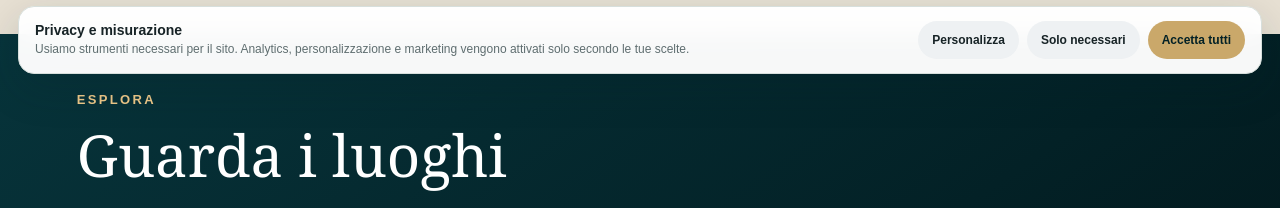
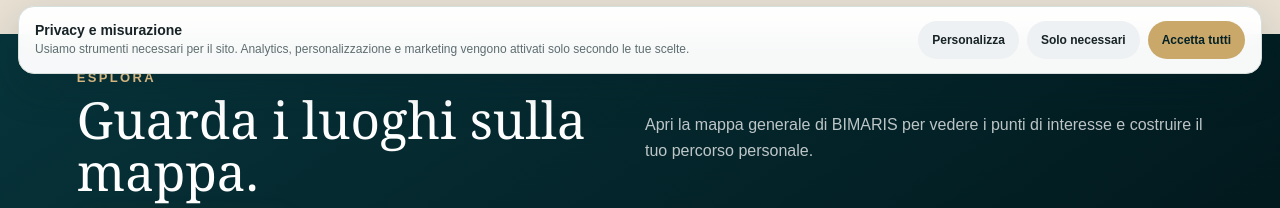
Before and after one commit to giovannibrunetto/bimaris-platform, a Next.js app in the folder apps/web/: page /cultura in a window 1280 px wide. Shown: the part 710-918 px from the top of the page. Built offline with nearby package versions, Linux system fonts and the light colour scheme; no server answers; the database is empty.

Commit message:
Compact Culture explore CTA on desktop

```diff
--- a/apps/web/app/a11-foundation.css
+++ b/apps/web/app/a11-foundation.css
@@ -108,6 +108,11 @@ body:has(.access-gateway) { background:var(--bimaris-tortora); }
   .culture-editorial-card-featured { padding-top:30px; padding-bottom:30px; }
   .culture-editorial-card-featured .culture-editorial-copy h2 { font-size:clamp(42px,4.1vw,62px); margin-top:6px; margin-bottom:14px; }
   .culture-places-section { margin-top:0 !important; border-top:0 !important; }
+  /* Culture final map CTA is a closing action, not a second hero. */
+  .culture-explore-section { padding-top:36px !important; padding-bottom:36px !important; }
+  .culture-explore-section .section-head { margin-bottom:18px; align-items:center; }
+  .culture-explore-section .section-head h2 { font-size:clamp(38px,4vw,58px); line-height:1.02; }
+  .culture-explore-section .section-head p { max-width:650px; }
   /* Stories desktop: preserve the approved cards while reducing dead space in the first viewport. */
   .stories-page-hero { padding-top:38px !important; padding-bottom:30px !important; }
   .stories-page-first { padding-top:24px !important; }
```
